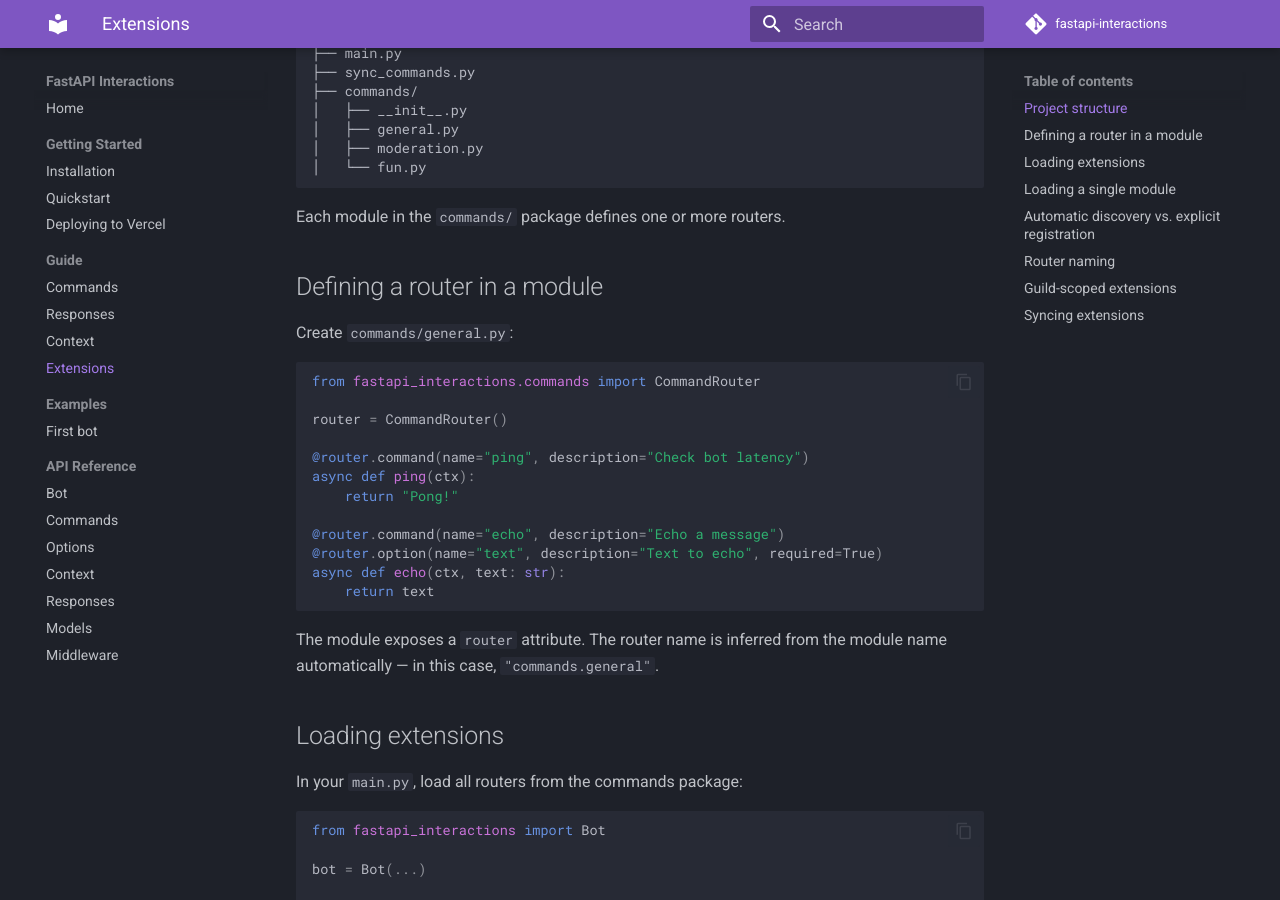
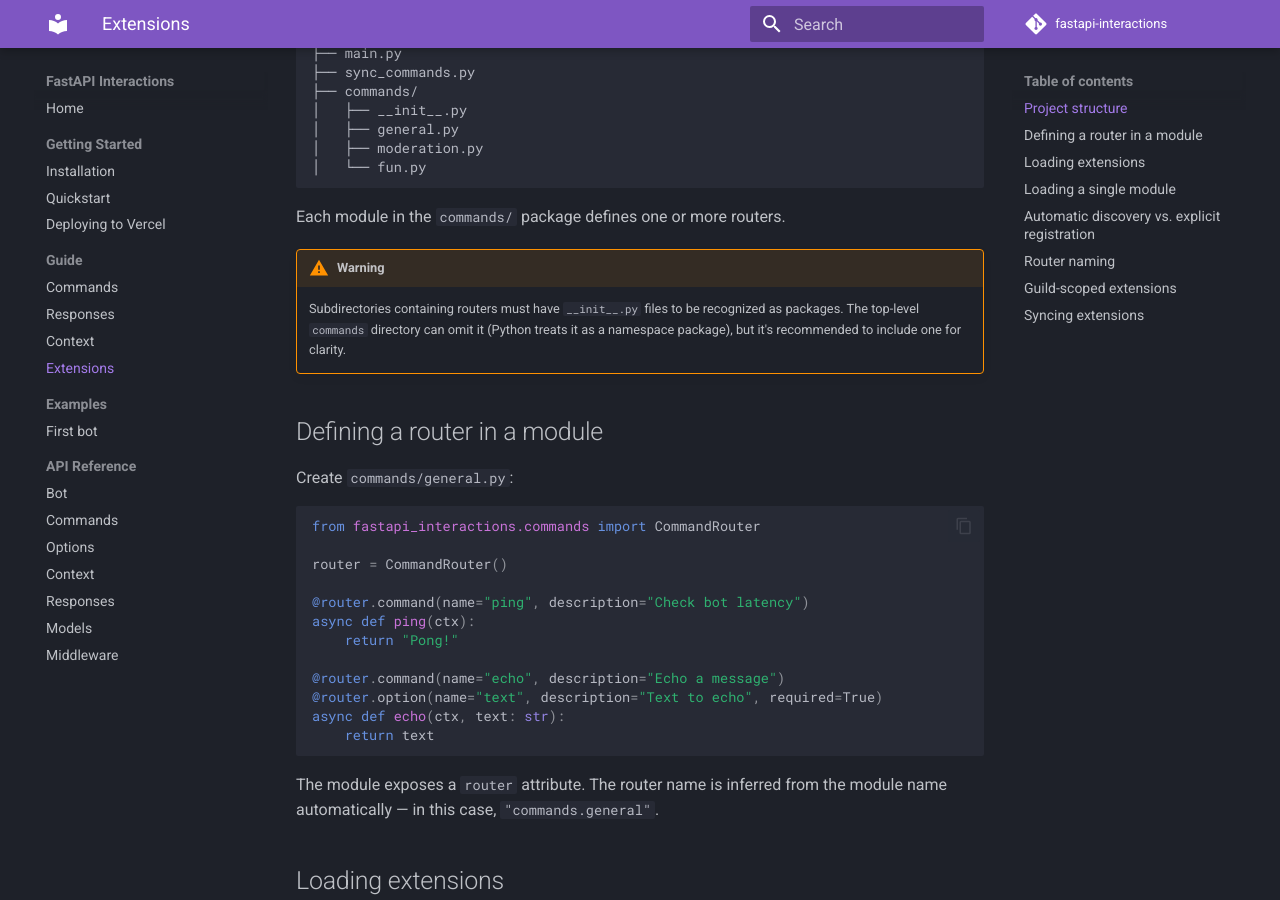
Before and after one commit to neoarchive/fastapi-interactions, an MkDocs documentation site: the page built from docs/guide/extensions.md, in a window 1280 px wide and 900 px high, scrolled down 349 px. Built offline with MkDocs 1.6.1 and Material for MkDocs 9.7.7, drawn with Linux system fonts in a browser that asks for light colours; comment, search, counter and statistics services are not loaded.

Commit message:
update extension doc

````diff
--- a/docs/guide/extensions.md
+++ b/docs/guide/extensions.md
@@ -18,6 +18,9 @@ my-bot/
 ```
 
 Each module in the `commands/` package defines one or more routers.
+
+!!! warning
+    Subdirectories containing routers must have `__init__.py` files to be recognized as packages. The top-level `commands` directory can omit it (Python treats it as a namespace package), but it's recommended to include one for clarity.
 
 ## Defining a router in a module
 
````
